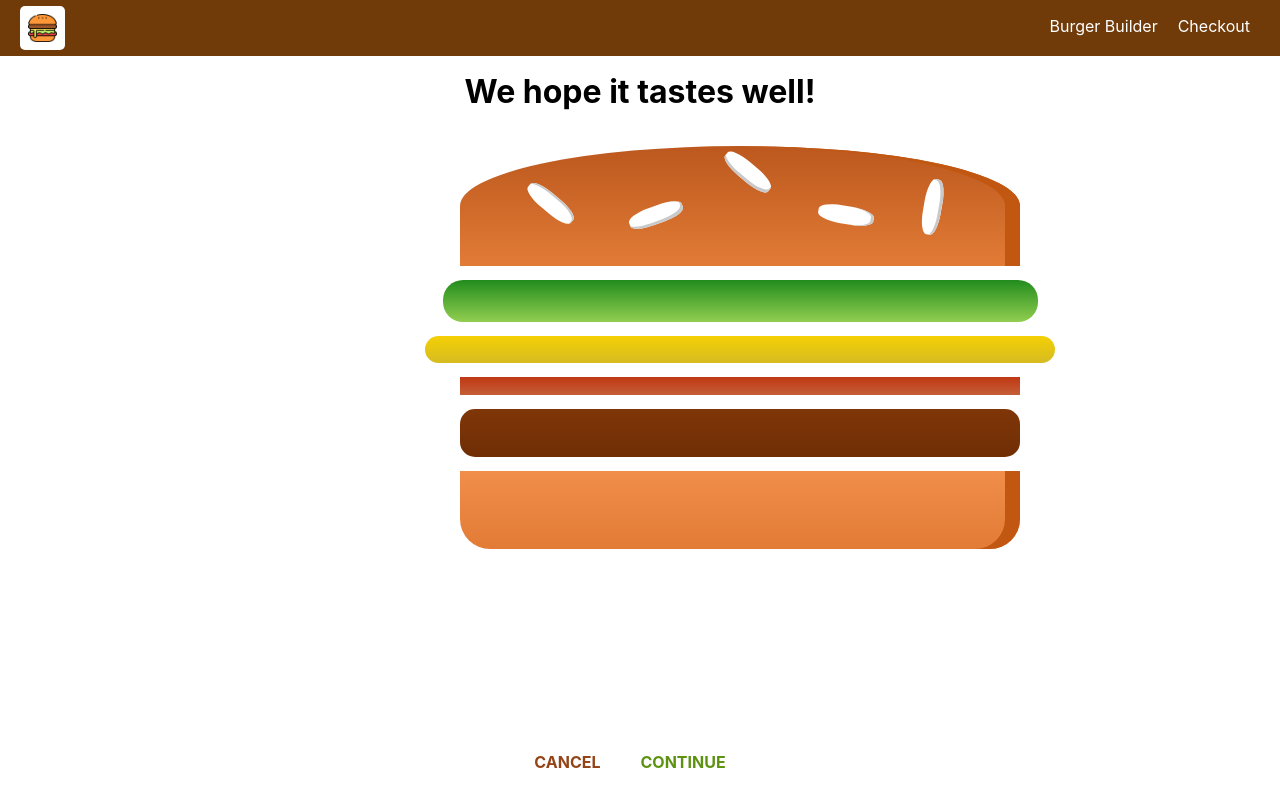
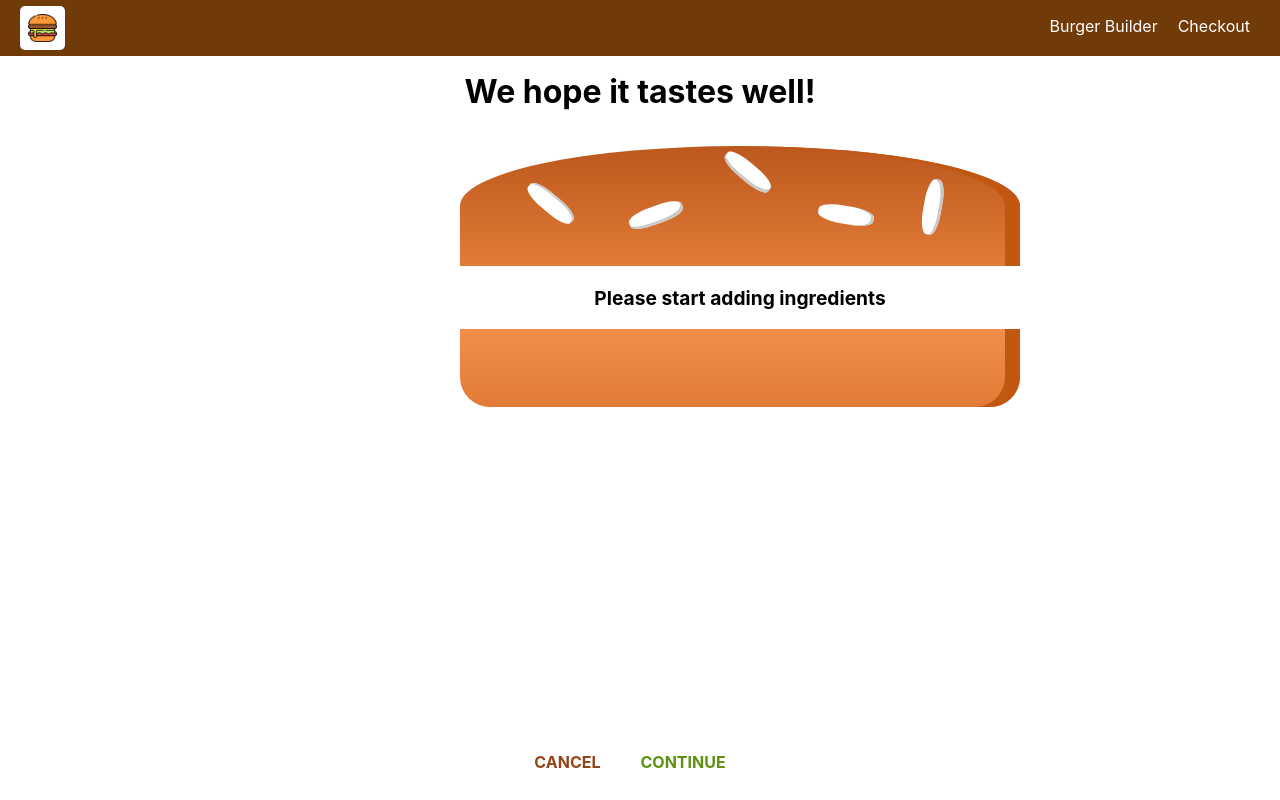
Before and after one commit to arjun-khanduri/burger-builder, a React app: page /checkout in a window 1280 px wide. Built offline with nearby package versions, Linux system fonts and the light colour scheme.

Commit message:
URL parsing completed to get the burger data on the checkout page

```diff
--- a/src/containers/BurgerBuilder/BurgerBuilder.js
+++ b/src/containers/BurgerBuilder/BurgerBuilder.js
@@ -81,7 +81,15 @@
     }
 
     purchaseContinueHandler = () => {
-        this.props.history.push('/checkout');
+
+        const queryParams = [];
+        for(let i in this.state.ingredients)
+            queryParams.push(encodeURIComponent(i) + '=' + encodeURIComponent(this.state.ingredients[i]));
+        const queryString = queryParams.join('&');
+        this.props.history.push({
+            pathname: '/checkout',
+            search: '?' + queryString,
+        });
         // this.setState({ loading: true });
         // const order = {
         //     ingredients: this.state.ingredients,
--- a/src/containers/Checkout/Checkout.js
+++ b/src/containers/Checkout/Checkout.js
@@ -9,6 +9,15 @@
             bacon: 1,
             meat: 1
         },
+    }
+
+    componentDidMount() {
+        const query = new URLSearchParams(this.props.location.search);
+        const ingredients = {};
+        console.log(query.entries());
+        for (let param of query.entries())
+            ingredients[param[0]] = +param[1];
+        this.setState({ ingredients: ingredients });
     }
 
     checkoutCancelledHandler = () => {
```
